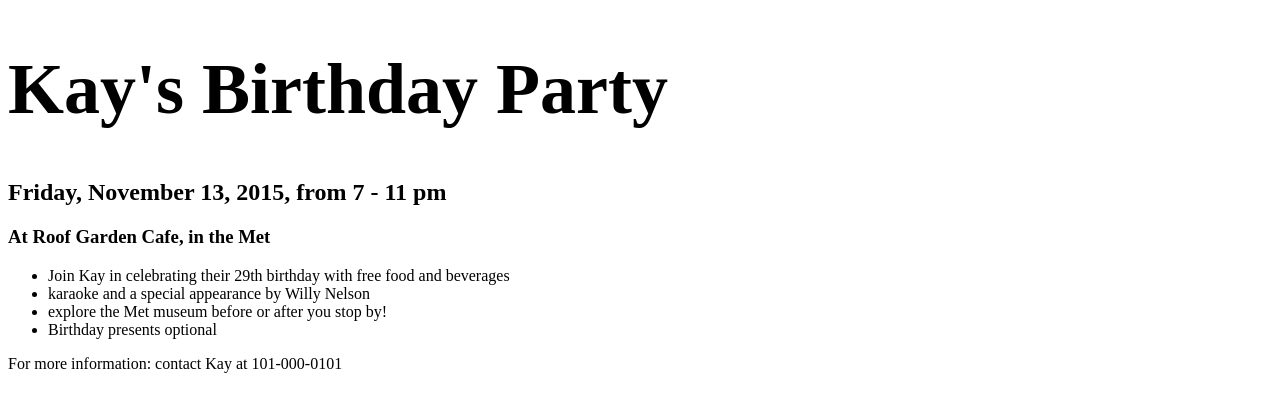
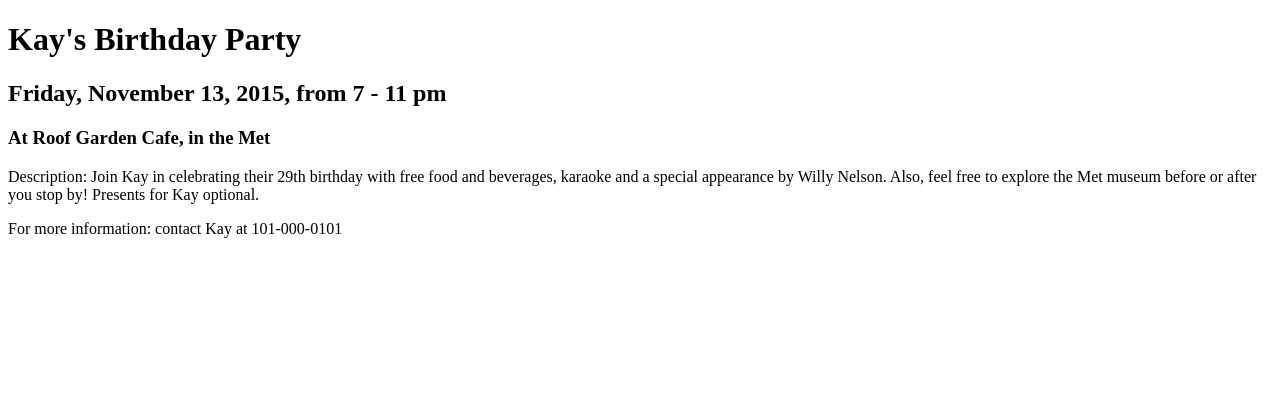
Before and after one commit to Joey-Essuman/Birthday_Party, a plain HTML site: page index.html in a window 1280 px wide. Drawn offline with Linux system fonts and the light colour scheme.

Commit message:
Final Commit

```diff
--- a/index.html
+++ b/index.html
@@ -4,16 +4,11 @@
   <title>Kay's Birthday Party</title>
 </head>
 <body>
-    <h1 style="font-size: 72px">Kay's Birthday Party</h1>
+  <h1>Kay's Birthday Party</h1>
   <h2>Friday, November 13, 2015, from 7 - 11 pm</h2>
   <h3>At Roof Garden Cafe, in the Met </h3>
 
-  <ul>
-    <li>Join Kay in celebrating their 29th birthday with free food and beverages</li>
-    <li>karaoke and a special appearance by Willy Nelson</li>
-    <li>explore the Met museum before or after you stop by!</li>
-    <li>Birthday presents optional</li>
-</ul>
+  <p>Description: Join Kay in celebrating their 29th birthday with free food and beverages, karaoke and a special appearance by Willy Nelson. Also, feel free to explore the Met museum before or after you stop by! Presents for Kay optional.</p>
   <p>For more information: contact Kay at 101-000-0101</p>
 
 </body>
```
